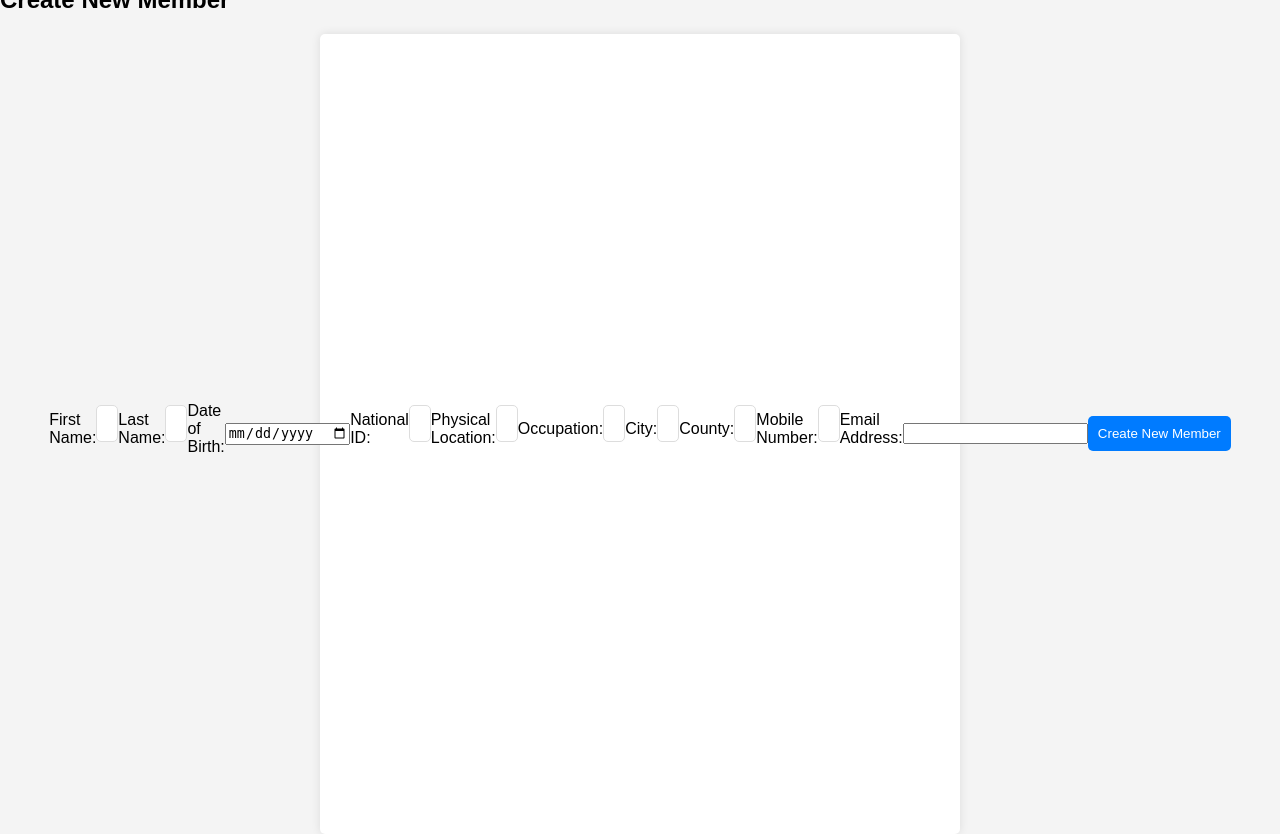
After one commit to lalloyce/optifluenceLMS, a PHP site: page /create_member.html in a window 1280 px wide. The commit adds this page. Run offline with PHP 8.4, Linux system fonts and the light colour scheme.

Commit message:
split out member creation to separate html and PHP files.

```diff
--- /dev/null
+++ b/create_member.html
@@ -0,0 +1,71 @@
+<!DOCTYPE html>
+<html lang="en">
+    <head>
+        <title>Create Member</title>
+        <link rel="stylesheet" type="text/css" href="styles.css">
+    </head>
+    <body>
+        <!-- New Member Form -->
+        <div id="newMemberFormContainer">
+            <h2>Create New Member</h2>
+
+            <!-- New Member Form -->
+            <form id="newMemberForm" action="create_member.php" method="post" class="centered-form">
+                <label for="firstName">First Name:</label>
+                <input type="text" id="firstName" name="firstName" required>
+
+                <label for="lastName">Last Name:</label>
+                <input type="text" id="lastName" name="lastName" required>
+
+                <label for="dob">Date of Birth:</label>
+                <input type="date" id="dob" name="dob" required>
+
+                <label for="nationalId">National ID:</label>
+                <input type="text" id="nationalId" name="nationalId" required>
+
+                <label for="location">Physical Location:</label>
+                <input type="text" id="location" name="location" required>
+
+                <label for="occupation">Occupation:</label>
+                <input type="text" id="occupation" name="occupation" required>
+
+                <label for="city">City:</label>
+                <input type="text" id="city" name="city" required>
+
+                <label for="county">County:</label>
+                <input type="text" id="county" name="county" required>
+
+                <label for="mobileNumber">Mobile Number:</label>
+                <input type="text" id="mobileNumber" name="mobileNumber" required>
+
+                <label for="email">Email Address:</label>
+                <input type="email" id="email" name="email" required>
+
+                <input type="submit" value="Create New Member">
+            </form>
+        </div>
+        <script>
+            // Event listener for form submission
+            document.getElementById('newMemberForm').addEventListener('submit', function(event) {
+
+                // Get form fields
+                var firstName = document.getElementById('firstName').value;
+                var lastName = document.getElementById('lastName').value;
+                var dob = document.getElementById('dob').value;
+                var nationalId = document.getElementById('nationalId').value;
+                var location = document.getElementById('location').value;
+                var occupation = document.getElementById('occupation').value;
+                var city = document.getElementById('city').value;
+                var county = document.getElementById('county').value;
+                var mobileNumber = document.getElementById('mobileNumber').value;
+                var email = document.getElementById('email').value;
+
+                // Check if all required fields are filled in
+                if (!firstName || !lastName || !dob || !nationalId || !location || !occupation || !city || !county || !mobileNumber || !email) {
+                    alert('Please fill in all required fields.');
+                    event.preventDefault(); // Prevent form submission
+                }
+            });
+        </script>
+    </body>
+</html>
--- a/create_member.php
+++ b/create_member.php
@@ -1,5 +1,5 @@
 <?php
-    //Start the session
+    // Start the session
     session_start();
 
     // Include the database connection file
```
Also changed, not shown: dashboard.php (+3 -45 lines).
